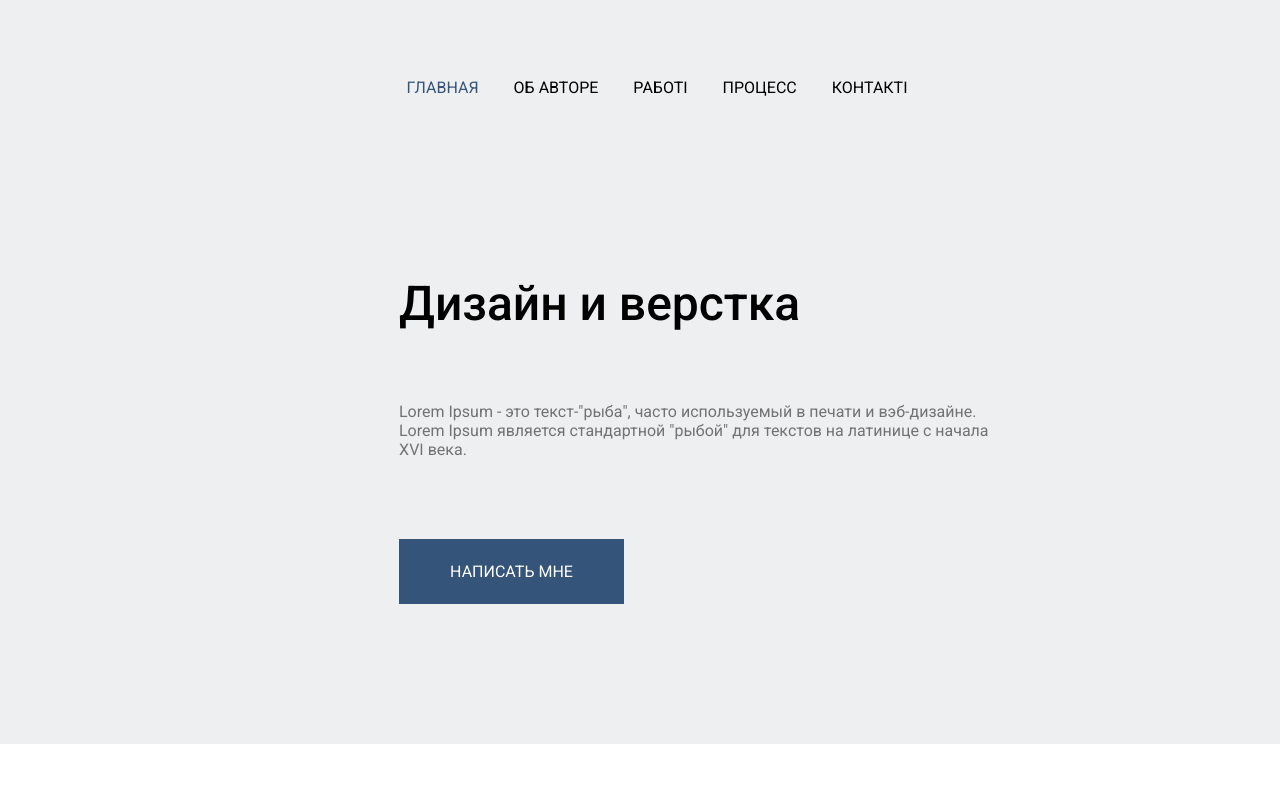
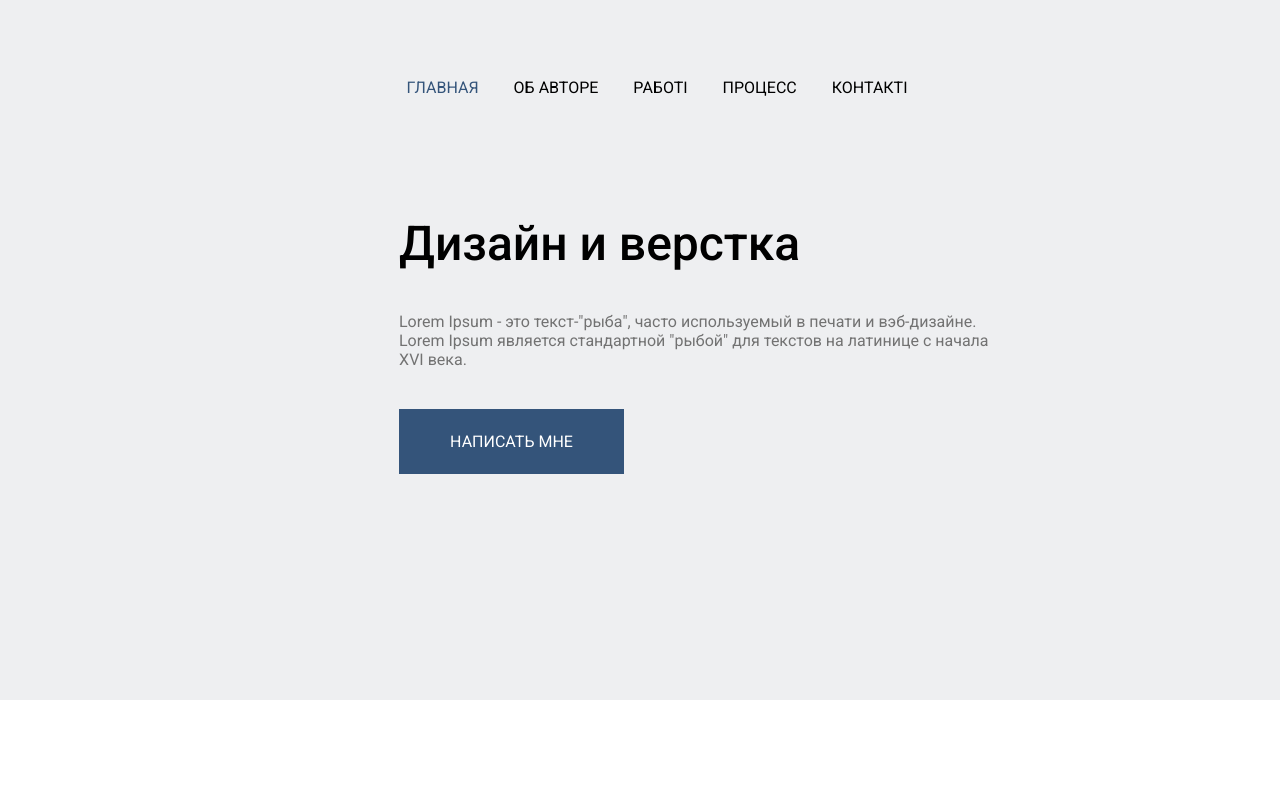
Before and after one commit to heR1tagE/les-9, a plain HTML site: page index.html in a window 1280 px wide. Shown: the top 800 px of the page. Drawn offline with Linux system fonts and the light colour scheme.

Commit message:
Update header height

```diff
--- a/style.css
+++ b/style.css
@@ -32,6 +32,7 @@
 .header {
     display: flex;
     flex-direction: column;
+    height: 700px;
 }
 
 .nav {
@@ -62,7 +63,7 @@
 }
 
 .main-title {
-    margin-top: 180px;
+    margin-top: 120px;
     margin-left: 399px;
     font-size: var(--font-size-large);
     color: var(--color-dark);
@@ -71,14 +72,14 @@
 
 .description {
     margin-left: 399px;
-    margin-top: 50px;
+    margin-top: 20px;
     font-size: var(--font-size-normal);
     max-width: 600px;
     color: var(--color-secondary);
 }
 
 .contact-button {
-    margin-top: 60px;
+    margin-top: 20px;
     margin-left: 399px;
     margin-bottom: 140px;
     padding: 20px 40px;
```
